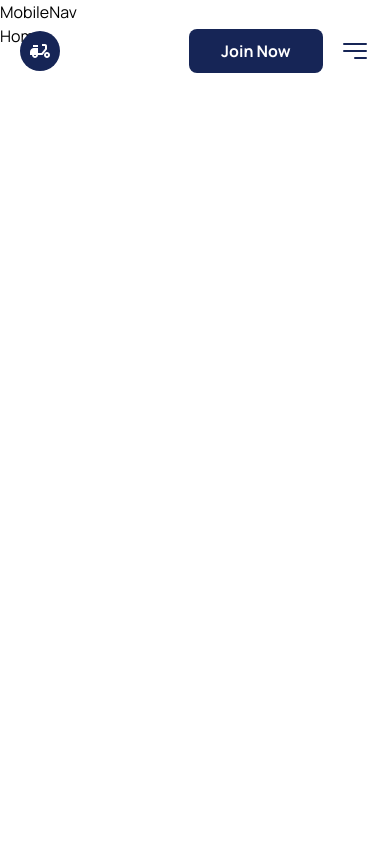
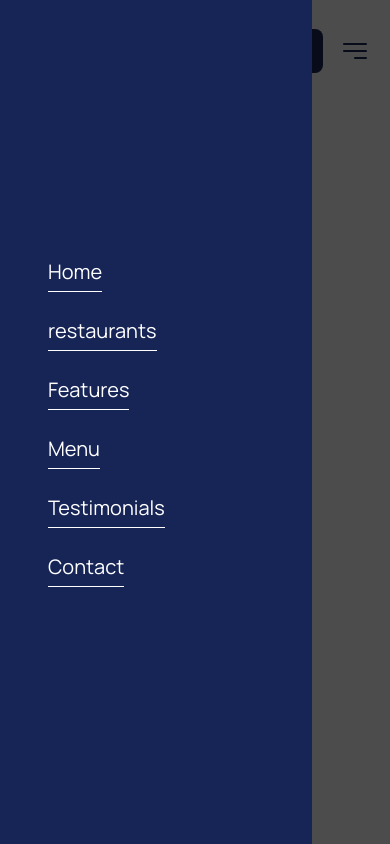
Before and after one commit to denisdiaconu/food-landing-page, a Next.js app: page / in a window 390 px wide. Built offline with nearby package versions, Linux system fonts and the light colour scheme.

Commit message:
Add mobile nav bar links

```diff
--- a/components/Home/Navbar/MobileNav.tsx
+++ b/components/Home/Navbar/MobileNav.tsx
@@ -1,7 +1,16 @@
+import { Navlinks } from '@/constant/constant';
+import Link from 'next/link';
 import React from 'react';
 
 const MobileNav = () => {
-  return <div>MobileNav</div>;
+  return <div>
+    <div className='bg-black opacity-70 fixed inset-0 transform transition-all duration-500 z-[1002] w-full h-screen'>
+
+    </div>
+    <div className='text-white bg-blue-950 fixed justify-center flex flex-col h-full w-[80%] sm:w-[60%] transform transition-all duration-500 delay-300 space-y-6 z-[1050]'>{Navlinks.map((link) => {
+        return <Link key={link.id} href={link.url}><p className='text-white w-fit text-[20px] sm:text-[30px] ml-12 border-b-[1.5px] pb-1 border-white'>{link.label}</p></Link>
+    })}</div>
+  </div>;
 };
 
 export default MobileNav;
```
